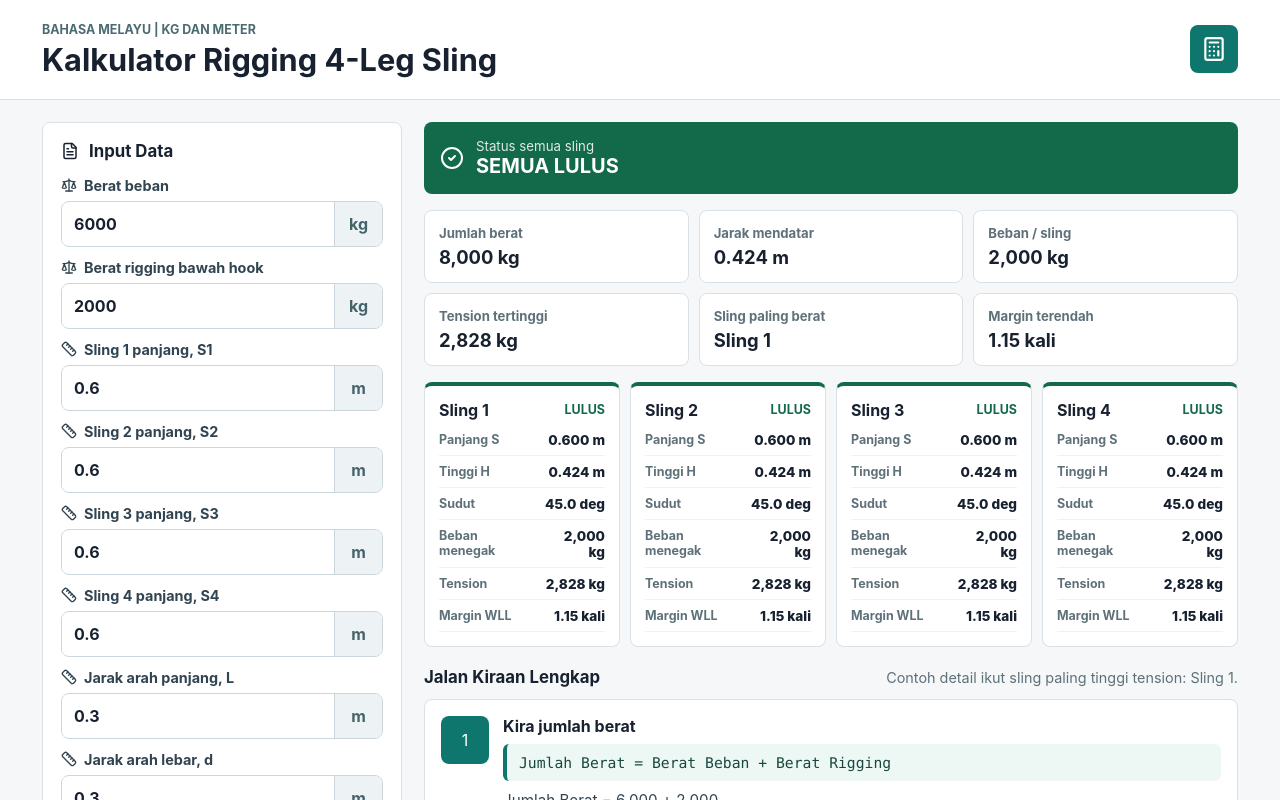
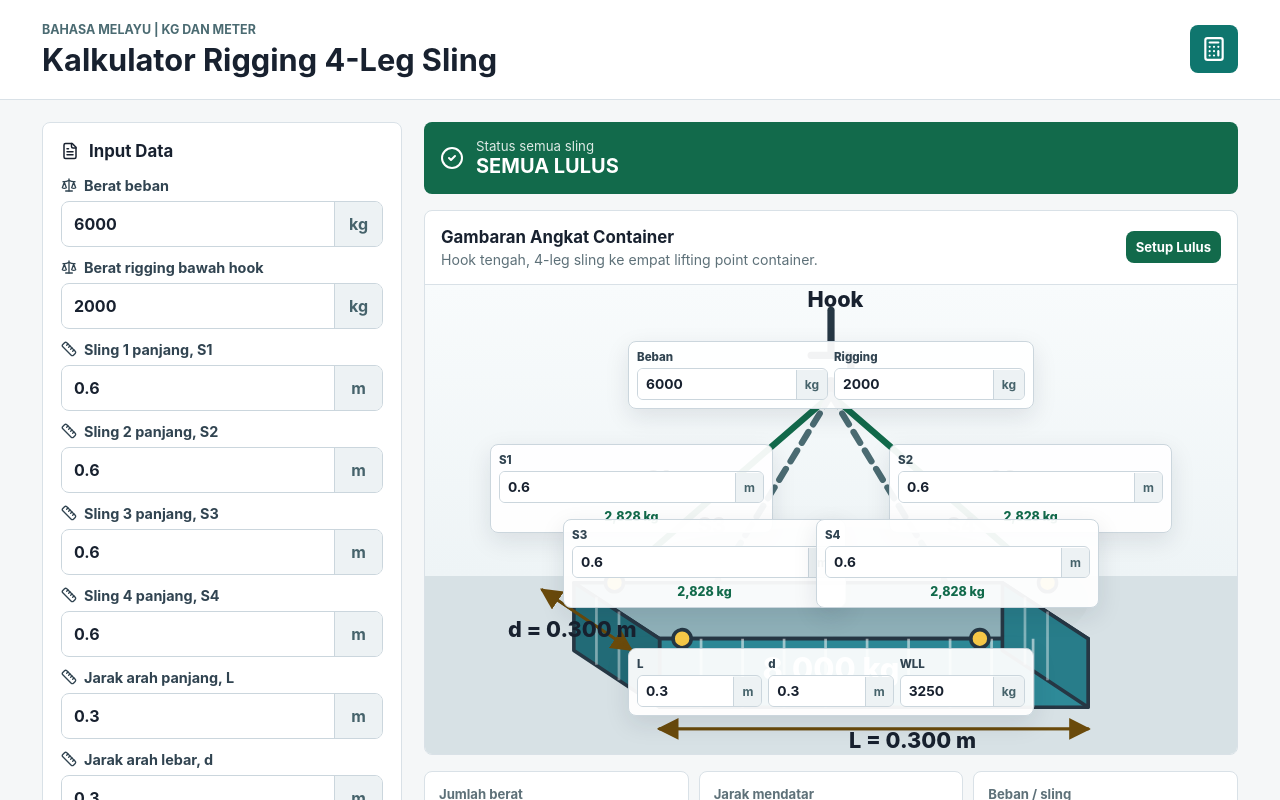
Before and after one commit to panadol94/rigging-calculator-my, a React (Vite) app: page / in a window 1280 px wide. Shown: the top 800 px of the page. Built offline with nearby package versions, Linux system fonts and the light colour scheme.

Commit message:
Add container lifting visual input diagram

```diff
--- a/src/main.jsx
+++ b/src/main.jsx
@@ -123,12 +123,130 @@ function Field({ icon: Icon, label, suffix, value, onChange, step = "0.001" }) {
   );
 }
 
+function MiniInput({ label, suffix, value, onChange, step = "0.001" }) {
+  return (
+    <label className="miniInput">
+      <span>{label}</span>
+      <div>
+        <input
+          type="number"
+          inputMode="decimal"
+          step={step}
+          value={value}
+          onChange={(event) => onChange(num(event.target.value))}
+        />
+        <b>{suffix}</b>
+      </div>
+    </label>
+  );
+}
+
 function ResultPill({ label, value }) {
   return (
     <div className="pill">
       <span>{label}</span>
       <strong>{value}</strong>
     </div>
+  );
+}
+
+function LiftingVisual({ input, result, setValue, setSlingLength }) {
+  const positions = [
+    "slingOneInput",
+    "slingTwoInput",
+    "slingThreeInput",
+    "slingFourInput",
+  ];
+
+  return (
+    <section className="liftingVisual" aria-label="Gambaran angkat container">
+      <div className="visualHeader">
+        <div>
+          <h2>Gambaran Angkat Container</h2>
+          <p>Hook tengah, 4-leg sling ke empat lifting point container.</p>
+        </div>
+        <strong>{result.passed ? "Setup Lulus" : "Semak Setup"}</strong>
+      </div>
+
+      <div className="visualStage">
+        <svg viewBox="0 0 900 520" role="img" aria-label="Diagram 4-leg sling mengangkat container">
+          <defs>
+            <marker
+              id="arrow"
+              markerHeight="8"
+              markerWidth="8"
+              orient="auto"
+              refX="7"
+              refY="4"
+            >
+              <path d="M0,0 L8,4 L0,8 Z" />
+            </marker>
+          </defs>
+
+          <path className="craneLine" d="M450 28 V78" />
+          <path className="hook" d="M428 78 H472 V103 C472 128 428 128 428 103" />
+          <circle className="hookPin" cx="450" cy="112" r="10" />
+
+          <path className="slingLine" d="M450 122 L210 330" />
+          <path className="slingLine" d="M450 122 L690 330" />
+          <path className="slingLine rear" d="M450 122 L285 392" />
+          <path className="slingLine rear" d="M450 122 L615 392" />
+
+          <ellipse className="topFace" cx="450" cy="350" rx="285" ry="82" />
+          <path className="containerTop" d="M165 330 L640 330 L735 392 L260 392 Z" />
+          <path className="containerFront" d="M260 392 L735 392 L735 468 L260 468 Z" />
+          <path className="containerSide" d="M165 330 L260 392 L260 468 L165 405 Z" />
+          <path className="containerSide right" d="M640 330 L735 392 L735 468 L640 405 Z" />
+
+          <path className="containerRib" d="M306 392 V468 M352 392 V468 M398 392 V468 M444 392 V468 M490 392 V468 M536 392 V468 M582 392 V468 M628 392 V468 M674 392 V468" />
+          <path className="containerRib side" d="M190 346 V421 M215 362 V438 M665 346 V421 M690 362 V438" />
+
+          <circle className="liftPoint" cx="210" cy="330" r="10" />
+          <circle className="liftPoint" cx="690" cy="330" r="10" />
+          <circle className="liftPoint" cx="285" cy="392" r="10" />
+          <circle className="liftPoint" cx="615" cy="392" r="10" />
+
+          <path className="dimension" d="M260 492 H735" markerEnd="url(#arrow)" />
+          <path className="dimension" d="M735 492 H260" markerEnd="url(#arrow)" />
+          <text className="dimensionText" x="470" y="513">L = {fmt(input.lengthM, 3)} m</text>
+          <path className="dimension" d="M130 338 L228 404" markerEnd="url(#arrow)" />
+          <path className="dimension" d="M228 404 L130 338" markerEnd="url(#arrow)" />
+          <text className="dimensionText" x="92" y="390">d = {fmt(input.widthM, 3)} m</text>
+
+          <text className="slingLabel" x="245" y="223">S1</text>
+          <text className="slingLabel" x="625" y="223">S2</text>
+          <text className="slingLabel" x="302" y="275">S3</text>
+          <text className="slingLabel" x="578" y="275">S4</text>
+          <text className="hookLabel" x="424" y="24">Hook</text>
+          <text className="loadLabel" x="374" y="438">{fmtWhole(result.totalKg)} kg</text>
+        </svg>
+
+        <div className="visualInputs">
+          <div className="visualGroup loadGroup">
+            <MiniInput label="Beban" suffix="kg" value={input.loadKg} onChange={setValue("loadKg")} step="1" />
+            <MiniInput label="Rigging" suffix="kg" value={input.riggingKg} onChange={setValue("riggingKg")} step="1" />
+          </div>
+
+          {input.slingLengthsM.map((value, index) => (
+            <div className={`visualGroup ${positions[index]}`} key={slingNames[index]}>
+              <MiniInput
+                label={`S${index + 1}`}
+                suffix="m"
+                value={value}
+                onChange={setSlingLength(index)}
+              />
+              <span>{fmtWhole(result.legs[index].tensionKg)} kg</span>
+            </div>
+          ))}
+
+          <div className="visualGroup containerInput">
+            <MiniInput label="L" suffix="m" value={input.lengthM} onChange={setValue("lengthM")} />
+            <MiniInput label="d" suffix="m" value={input.widthM} onChange={setValue("widthM")} />
+            <MiniInput label="WLL" suffix="kg" value={input.wllKg} onChange={setValue("wllKg")} step="1" />
+          </div>
+        </div>
+      </div>
+    </section>
   );
 }
 
@@ -286,6 +404,13 @@ function App() {
 
           {warning && <p className="warning">{warning}</p>}
 
+          <LiftingVisual
+            input={input}
+            result={result}
+            setValue={setValue}
+            setSlingLength={setSlingLength}
+          />
+
           <div className="summary">
             <ResultPill label="Jumlah berat" value={`${fmtWhole(result.totalKg)} kg`} />
             <ResultPill label="Jarak mendatar" value={`${fmt(result.horizontalM, 3)} m`} />
--- a/src/styles.css
+++ b/src/styles.css
@@ -188,6 +188,256 @@ input {
   padding: 12px 14px;
 }
 
+.liftingVisual {
+  background: #ffffff;
+  border: 1px solid #d9e1e7;
+  border-radius: 8px;
+  overflow: hidden;
+}
+
+.visualHeader {
+  align-items: center;
+  border-bottom: 1px solid #d9e1e7;
+  display: flex;
+  gap: 16px;
+  justify-content: space-between;
+  padding: 16px;
+}
+
+.visualHeader h2 {
+  font-size: 1.05rem;
+  margin-bottom: 4px;
+}
+
+.visualHeader p {
+  color: #5e7179;
+  font-size: 0.88rem;
+  margin-bottom: 0;
+}
+
+.visualHeader strong {
+  background: #126a4b;
+  border-radius: 8px;
+  color: #ffffff;
+  flex: 0 0 auto;
+  font-size: 0.82rem;
+  padding: 8px 10px;
+}
+
+.visualStage {
+  aspect-ratio: 900 / 520;
+  background:
+    linear-gradient(180deg, #f8fbfc 0%, #eef4f6 62%, #d7e1e5 62%, #d7e1e5 100%);
+  min-height: 330px;
+  position: relative;
+}
+
+.visualStage svg {
+  display: block;
+  height: 100%;
+  width: 100%;
+}
+
+.craneLine,
+.hook,
+.hookPin {
+  fill: none;
+  stroke: #263744;
+  stroke-linecap: round;
+  stroke-linejoin: round;
+  stroke-width: 8;
+}
+
+.hookPin {
+  fill: #263744;
+  stroke-width: 0;
+}
+
+.slingLine {
+  fill: none;
+  stroke: #126a4b;
+  stroke-linecap: round;
+  stroke-width: 7;
+}
+
+.slingLine.rear {
+  stroke: #4b6b72;
+  stroke-dasharray: 14 10;
+}
+
+.topFace {
+  fill: #cdd8dc;
+  opacity: 0.42;
+}
+
+.containerTop {
+  fill: #8fb1b9;
+  stroke: #263744;
+  stroke-linejoin: round;
+  stroke-width: 4;
+}
+
+.containerFront {
+  fill: #2e8a98;
+  stroke: #263744;
+  stroke-linejoin: round;
+  stroke-width: 4;
+}
+
+.containerSide {
+  fill: #226b77;
+  stroke: #263744;
+  stroke-linejoin: round;
+  stroke-width: 4;
+}
+
+.containerSide.right {
+  fill: #287d8a;
+}
+
+.containerRib {
+  fill: none;
+  stroke: rgba(255, 255, 255, 0.55);
+  stroke-width: 3;
+}
+
+.containerRib.side {
+  stroke: rgba(255, 255, 255, 0.42);
+}
+
+.liftPoint {
+  fill: #f7c948;
+  stroke: #263744;
+  stroke-width: 4;
+}
+
+.dimension {
+  fill: none;
+  marker-end: url(#arrow);
+  stroke: #6a4a0b;
+  stroke-linecap: round;
+  stroke-width: 3;
+}
+
+#arrow path {
+  fill: #6a4a0b;
+}
+
+.dimensionText,
+.slingLabel,
+.hookLabel,
+.loadLabel {
+  fill: #18212f;
+  font-family: Inter, ui-sans-serif, system-ui, sans-serif;
+  font-weight: 800;
+}
+
+.dimensionText {
+  font-size: 24px;
+}
+
+.slingLabel,
+.hookLabel {
+  font-size: 24px;
+}
+
+.loadLabel {
+  fill: #ffffff;
+  font-size: 34px;
+}
+
+.visualInputs {
+  inset: 0;
+  pointer-events: none;
+  position: absolute;
+}
+
+.visualGroup {
+  background: rgba(255, 255, 255, 0.94);
+  border: 1px solid #cbd6dd;
+  border-radius: 8px;
+  box-shadow: 0 8px 24px rgba(24, 33, 47, 0.1);
+  display: grid;
+  gap: 6px;
+  padding: 8px;
+  pointer-events: auto;
+  position: absolute;
+}
+
+.visualGroup > span {
+  color: #126a4b;
+  font-size: 0.78rem;
+  font-weight: 800;
+  text-align: center;
+}
+
+.loadGroup {
+  grid-template-columns: repeat(2, minmax(86px, 1fr));
+  left: 50%;
+  top: 12%;
+  transform: translateX(-50%);
+}
+
+.slingOneInput {
+  left: 8%;
+  top: 34%;
+}
+
+.slingTwoInput {
+  right: 8%;
+  top: 34%;
+}
+
+.slingThreeInput {
+  left: 17%;
+  top: 50%;
+}
+
+.slingFourInput {
+  right: 17%;
+  top: 50%;
+}
+
+.containerInput {
+  bottom: 8%;
+  grid-template-columns: repeat(3, minmax(74px, 1fr));
+  left: 50%;
+  transform: translateX(-50%);
+}
+
+.miniInput {
+  display: grid;
+  gap: 4px;
+}
+
+.miniInput span {
+  color: #314451;
+  font-size: 0.72rem;
+  font-weight: 800;
+}
+
+.miniInput div {
+  align-items: center;
+  border: 1px solid #cbd6dd;
+  border-radius: 6px;
+  display: grid;
+  grid-template-columns: minmax(42px, 1fr) auto;
+  overflow: hidden;
+}
+
+.miniInput input {
+  font-size: 0.86rem;
+  padding: 7px 8px;
+}
+
+.miniInput b {
+  background: #edf2f4;
+  border-left: 1px solid #cbd6dd;
+  color: #46636b;
+  font-size: 0.75rem;
+  padding: 7px 8px;
+}
+
 .summary {
   display: grid;
   gap: 10px;
@@ -363,6 +613,43 @@ dd {
   .slingGrid {
     grid-template-columns: repeat(2, minmax(0, 1fr));
   }
+
+  .visualStage {
+    aspect-ratio: auto;
+    display: flex;
+    flex-direction: column;
+    min-height: 640px;
+  }
+
+  .visualStage svg {
+    height: 360px;
+    order: 1;
+  }
+
+  .visualInputs {
+    display: grid;
+    gap: 8px;
+    inset: auto;
+    order: 2;
+    padding: 0 12px 12px;
+    position: static;
+  }
+
+  .visualGroup,
+  .loadGroup,
+  .slingOneInput,
+  .slingTwoInput,
+  .slingThreeInput,
+  .slingFourInput,
+  .containerInput {
+    position: static;
+    transform: none;
+  }
+
+  .loadGroup,
+  .containerInput {
+    grid-template-columns: 1fr;
+  }
 }
 
 @media (max-width: 560px) {
@@ -384,6 +671,15 @@ dd {
     grid-template-columns: 1fr;
   }
 
+  .visualHeader {
+    align-items: flex-start;
+    display: grid;
+  }
+
+  .visualStage {
+    min-height: 700px;
+  }
+
   .reportTitle {
     align-items: flex-start;
     display: grid;
```
